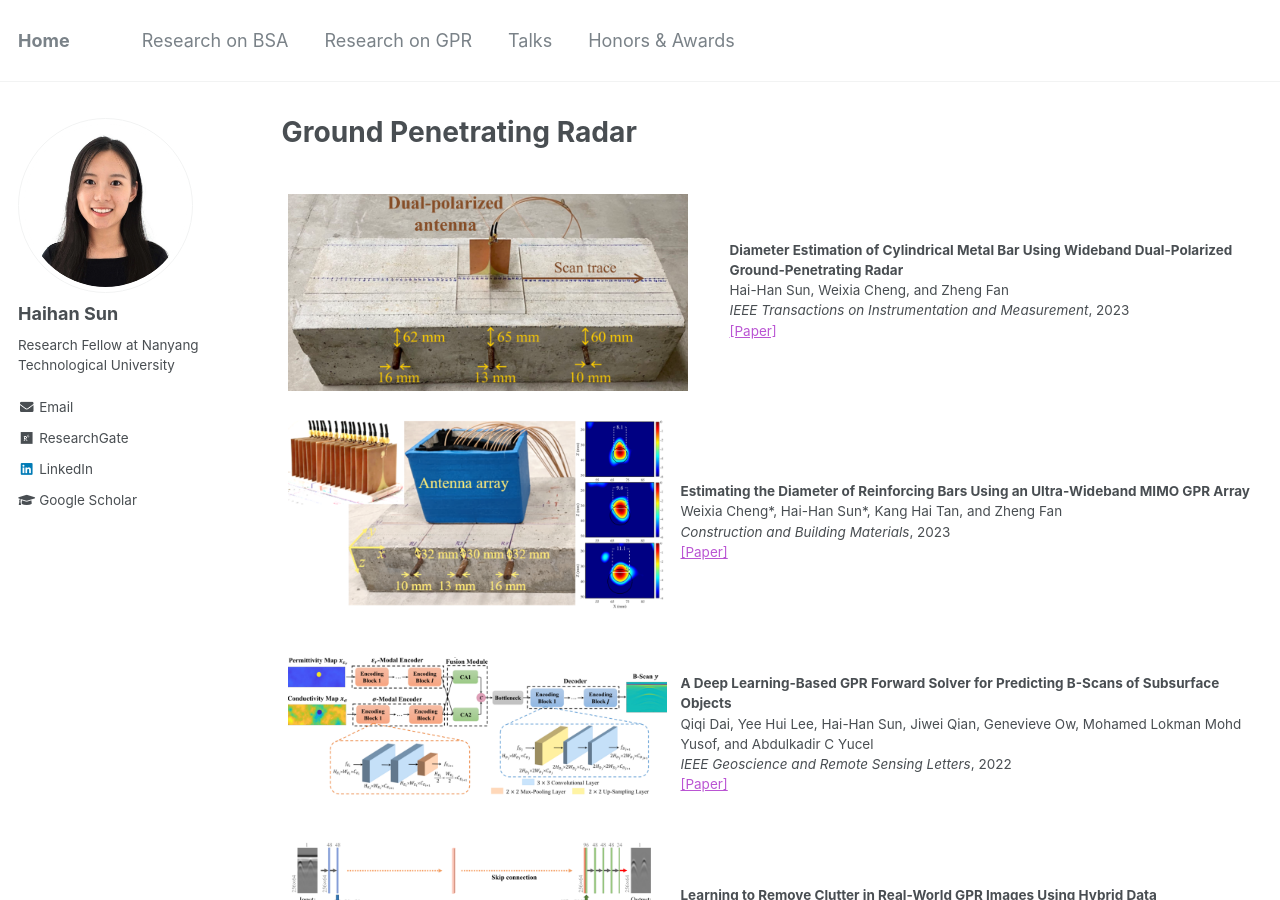
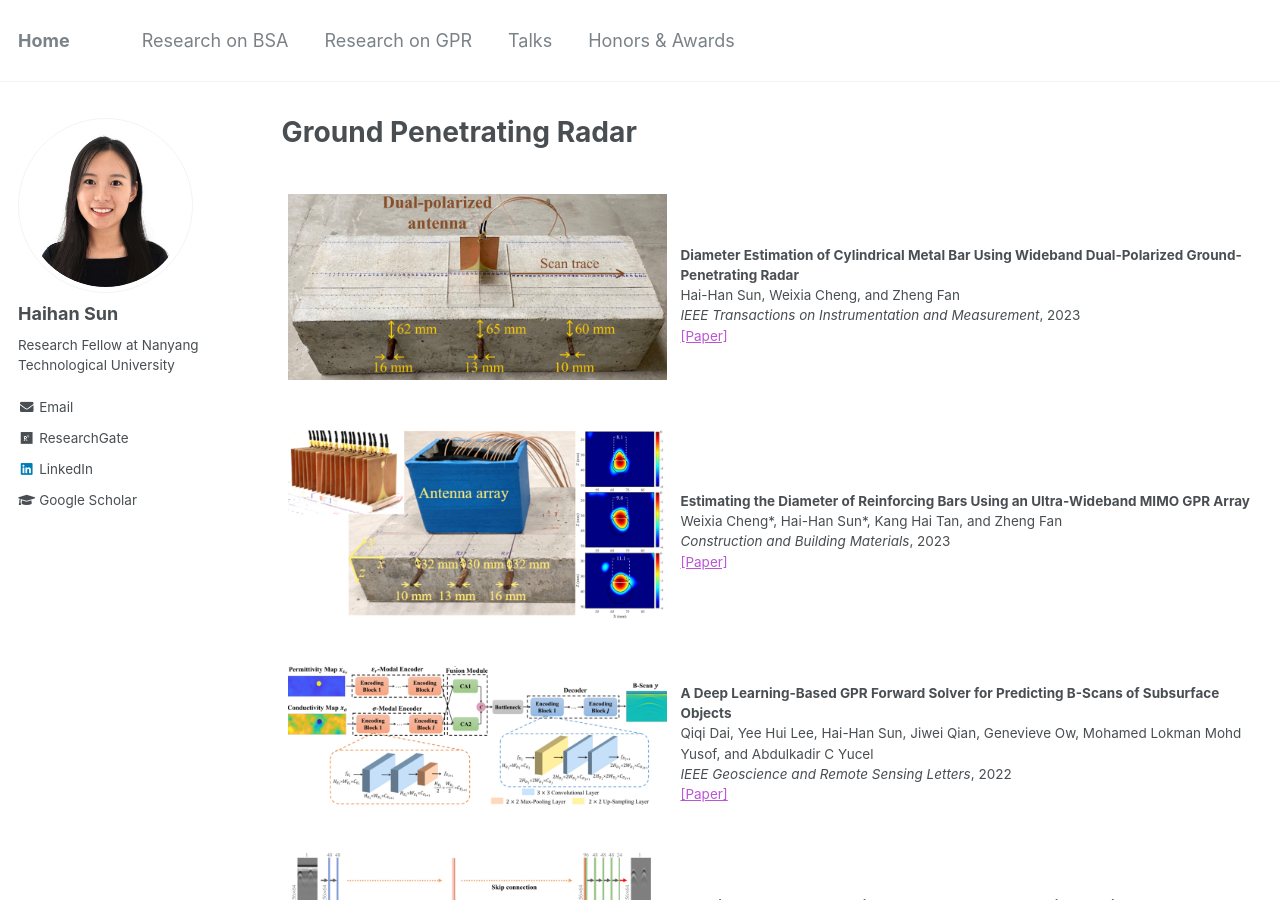
Before and after one commit to Haihan-Sun/Haihan-Sun.github.io, a Jekyll site: the page built from _pages/GPR.html, in a window 1280 px wide and 900 px high. Built offline with Jekyll 4.4.1, drawn with Linux system fonts in a browser that asks for light colours.

Commit message:
Update GPR.html

```diff
--- a/_pages/GPR.html
+++ b/_pages/GPR.html
@@ -17,7 +17,7 @@ author_profile: true
 
 <table class="imgtable">
   <tr>
-    <td style = "width:45%">
+    <td style = "width:40%">
       <img src="https://haihan-sun.github.io/_pages/images/dual-pol.png" width="400" >&nbsp; &nbsp; &nbsp;
     </td>
   <td align="left"><p><b>Diameter Estimation of Cylindrical Metal Bar Using Wideband Dual-Polarized Ground-Penetrating Radar</b> <br />
```
